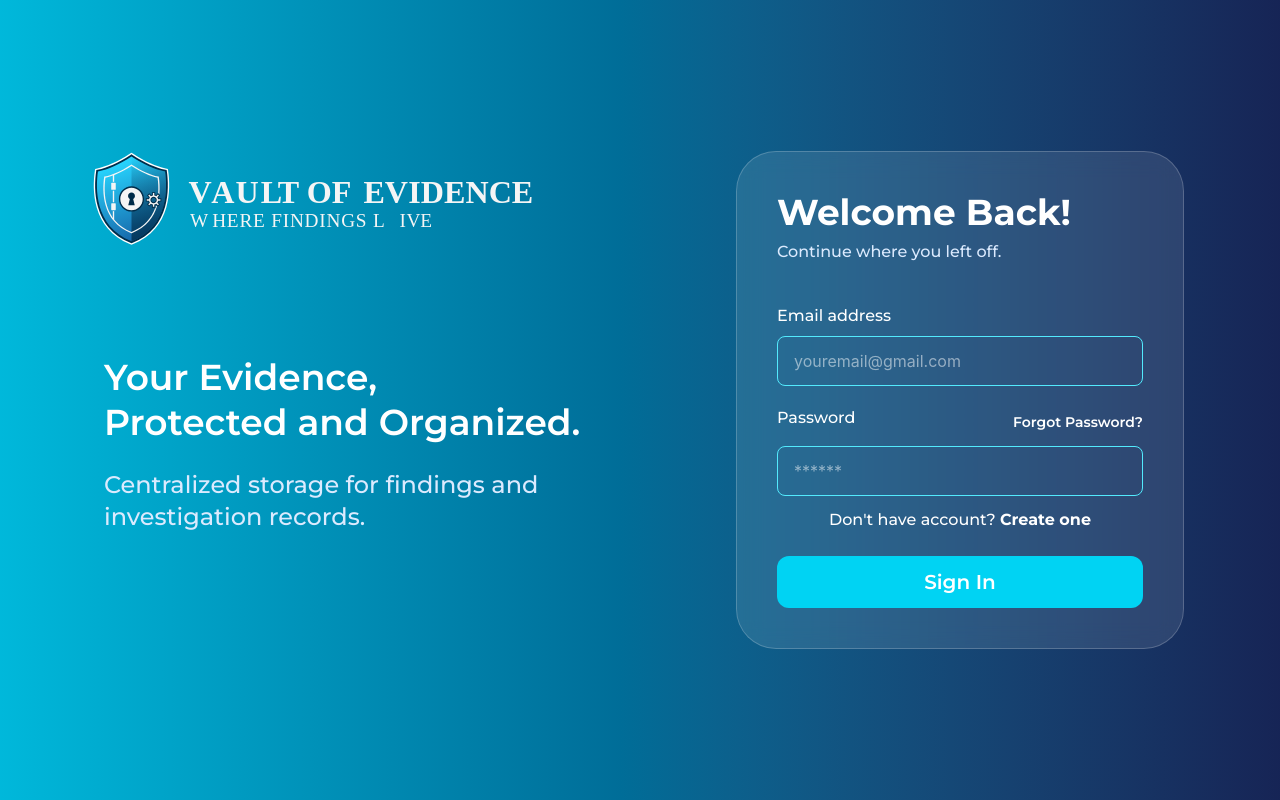
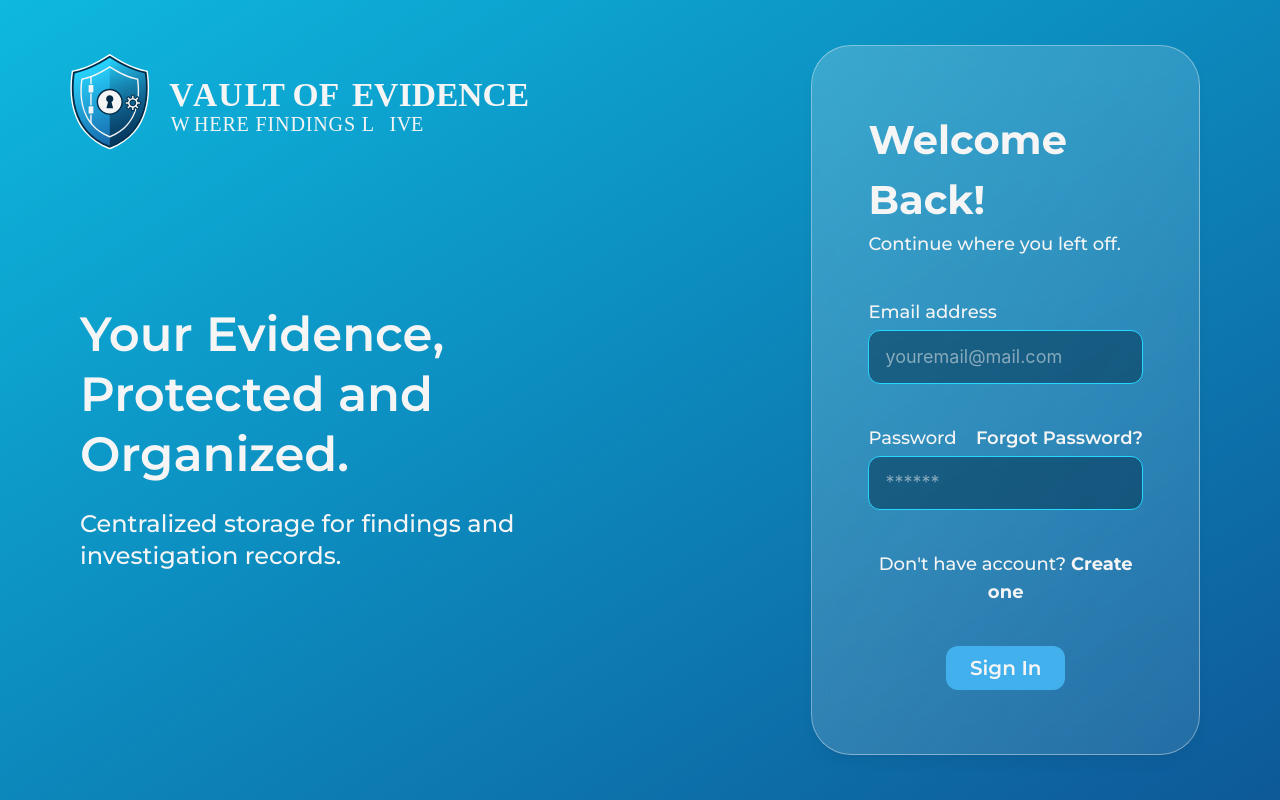
Before and after one commit to AgileOrc/Vault-of-Evidence, a React (Vite) app in the folder frontend/: page / in a window 1280 px wide. Built offline with nearby package versions, Linux system fonts and the light colour scheme.

Commit message:
fix: improve login page layout and styling

```diff
--- a/frontend/index.html
+++ b/frontend/index.html
@@ -2,9 +2,9 @@
 <html lang="en">
   <head>
     <meta charset="UTF-8" />
-    <link rel="icon" type="image/svg+xml" href="/favicon.svg" />
+    <link rel="icon" type="image/svg+xml" href="/src/assets/logo-01.svg" />
     <meta name="viewport" content="width=device-width, initial-scale=1.0" />
-    <title>frontend</title>
+    <title>Vault of Evidence</title>
   </head>
   <body>
     <div id="root"></div>
--- a/frontend/src/App.tsx
+++ b/frontend/src/App.tsx
@@ -2,7 +2,7 @@ import { Routes, Route } from 'react-router-dom'
 
 import Login from './pages/Login'
 import Dashboard from './pages/Dashboard'
-import Signup from './pages/Signup'
+import SignUp from './pages/Signup'
 import ResetPassword from './pages/ResetPassword'
 
 function App () {
@@ -10,7 +10,7 @@ function App () {
     <Routes>
       <Route path='/' element={<Login />} />
       <Route path='/Dashboard' element={<Dashboard />} />
-      <Route path='/Signup' element={<Signup />} />
+      <Route path='/SignUp' element={<SignUp />} />
       <Route path='/ResetPassword' element={<ResetPassword />} />
     </Routes>
   )
--- a/frontend/src/index.css
+++ b/frontend/src/index.css
@@ -4,6 +4,7 @@
 
 @theme {
   --font-montserrat: "Montserrat", sans-serif;
+  --color-white: #F5F5F5;
 }
 
 /* Kalau mau custom css tailwind theme pakai format di bawah ini */
--- a/frontend/src/pages/Login.tsx
+++ b/frontend/src/pages/Login.tsx
@@ -3,69 +3,66 @@ import { Link } from 'react-router-dom'
 
 function Login () {
     return (
-        <main className='flex min-h-screen bg-gradient-to-r from-cyan-500 to-blue-950'>
+        <main className='flex min-h-screen bg-linear-to-br from-[#0EB8DF] to-[#0E5998]'>
             {/* Left Side */}
-            <section className='flex w-1/2 flex-col justify-center px-20 text-white'>
+            <section className='flex w-4/7 flex-col justify-center gap-y-36 px-14 py-12 text-white'>
+                {/* Logo */}
+                <div>
                     <img
                         src={logo}
                         alt='Vault of Evidence Logo'
-                    className='mb-25 -mt-30 w-139.5'
+                        className='max-h-28'
                     />
+                </div>
 
-                <h1 className='ml-6 mb-6 text-4xl font-semibold font-montserrat leading-tight'>
-                    Your Evidence,
-                    <br />
-
-                    <span className='whitespace-nowrap'>
-                        Protected and Organized.
-                    </span>
+                {/* Text */}
+                <div className= 'flex flex-1 flex-col px-6 '>
+                    <h1 className='mb-6 text-5xl font-semibold font-montserrat leading-tight'>
+                        Your Evidence, <br/> Protected and Organized.
                     </h1>
 
-                <p className='ml-6 max-w-lg text-2xl font-montserrat font-medium text-blue-100'>
-                    <span className='whitespace-nowrap'>
-                        Centralized storage for findings and
-                    </span>
-
-                    <br />
-                    investigation records.
+                    <p className='max-w-xl text-2xl font-montserrat font-medium text-white'>
+                        Centralized storage for findings and investigation records.
                     </p>
+                </div>
             </section>
 
             {/* Right Side*/}
-            <section className='flex w-1/2 items-center justify-center'>
-                <div className='w-full max-w-md rounded-[40px] border border-white/20 bg-white/10 p-10 backdrop-blur-md'>
-
-                    <h2 className='mb-2 text-4xl font-montserrat font-bold text-white'>
+            <section className='flex w-3/7 items-center justify-center px-20'>
+                <div className='flex flex-col gap-y-10 px-14 py-16 w-xl max-w-xl rounded-[40px] border border-white/40 bg-linear-to-br from-white/20 to-white/10 shadow-lg shadow-black/5 backdrop-blur-md'>
+                    <div className='flex flex-col'>
+                        <h2 className='text-[2.5rem] font-montserrat font-bold text-white'>
                             Welcome Back!
                         </h2>
 
-                    <p className='mb-10 font-montserrat font-medium text-blue-100'>
+                        <p className='font-montserrat font-medium text-white text-lg'>
                             Continue where you left off.
                         </p>
+                    </div>
 
                     {/* Email */}
-                    <div className='mb-5'>
-                        <label className='mb-2 block font-montserrat font-medium text-white'>
+                    <div className='flex flex-col gap-y-1 text-lg'>
+                        <label className='block font-montserrat font-medium text-white'>
                             Email address
                         </label>
 
                         <input
                             type='email'
-                            placeholder='youremail@gmail.com'
-                            className='w-full rounded-lg border border-cyan-300 bg-transparent px-4 py-3 text-white outline-none'/>
+                            placeholder='youremail@mail.com'
+                            className='w-full rounded-xl border border-[#27D6FF] bg-[#002C49]/50 px-4 py-3 text-white outline-none'/>
                     </div>
 
                     {/* Password */}
-                    <div className='mb-3'>
-                        <div className='mb-2 flex items-center justify-between'>
+                    <div className='flex flex-col gap-y-1 text-lg'>
+                        <div className='flex items-center justify-between'>
 
-                            <label className='mb-2 block font-montserrat font-medium text-white'>
+                            <label className='font-montserrat font-medium text-white'>
                             Password
                             </label>
 
                             <Link
                                 to='/ResetPassword'
-                                className='text-sm font-montserrat font-semibold text-white hover:text-cyan-200'
+                                className='font-montserrat font-semibold text-white hover:text-[#27D6FF]'
                             >
                                 Forgot Password?
                             </Link>
@@ -74,17 +71,17 @@ function Login () {
                         <input
                             type='password'
                             placeholder='******'
-                            className='w-full rounded-lg border border-cyan-300 bg-transparent px-4 py-3 text-white outline-none'
+                            className='w-full rounded-xl border border-[#27D6FF] bg-[#002C49]/50 px-4 py-3 text-white outline-none'
                         />
                     </div>
 
                     {/* Create Account */}
-                    <p className='mb-6 text-center font-montserrat font-medium text-white'>
+                    <p className='text-center text-lg font-montserrat font-medium text-white'>
                         Don't have account?{' '}
 
                         <Link
-                            to='/Signup'
-                            className='font-montserrat font-bold text-white hover:text-cyan-200'
+                            to='/SignUp'
+                            className='font-montserrat font-bold text-white hover:text-[#27D6FF]'
                         >
                             Create one
                         </Link>
@@ -93,7 +90,7 @@ function Login () {
                     {/* Sign-In Button*/}
                     <Link
                         to='/Dashboard'
-                        className='block w-full rounded-xl bg-cyan-400 py-3 text-center text-xl font-montserrat font-semibold text-white transition hover:bg-cyan-300'
+                        className='w-fit rounded-xl bg-[#41B0EC] mx-auto py-2 px-6 text-center text-xl font-montserrat font-semibold text-white hover:bg-white hover:text-[#41B0EC] hover:border hover:border-[#41B0EC]'
                     >
                         Sign In
                     </Link>
```
Also changed, not shown: frontend/src/App.css (deleted, +0 -184 lines). Lines whose indentation alone changed are shown as unchanged.
